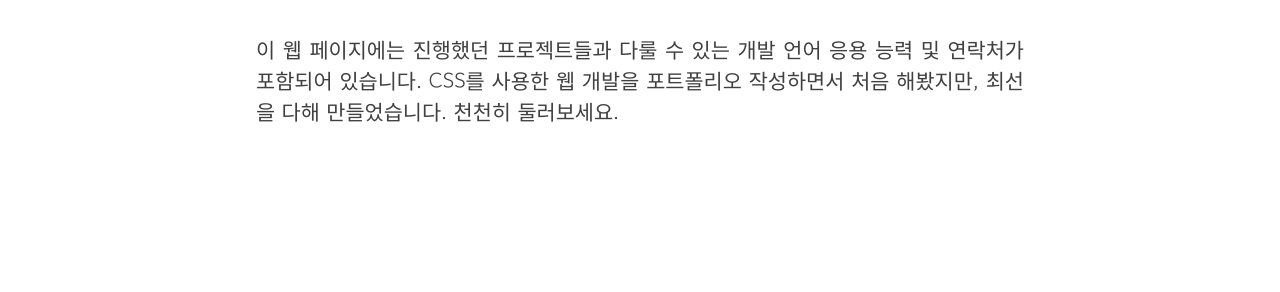
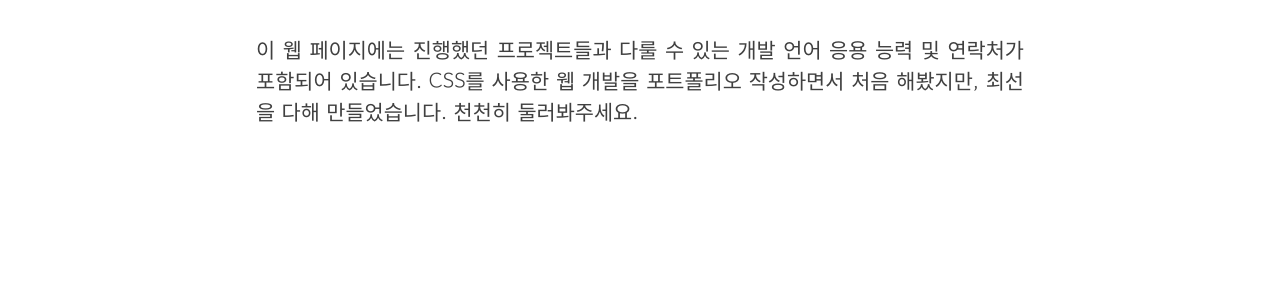
Before and after one commit to SongChaeYoung98/SongChaeYoung98.github.io, a Jekyll site: the page built from index.html, in a window 1280 px wide and 900 px high, scrolled down 1317 px. Shown: the part 226-518 px from the top of the window. Built offline with Jekyll 4.4.1, drawn with Linux system fonts in a browser that asks for light colours; nearby versions of some CDN libraries.

Commit message:
Update about.html

```diff
--- a/_includes/about.html
+++ b/_includes/about.html
@@ -9,7 +9,7 @@
                 저의 롤 모델은 오픈 소스 커뮤니티에 업로드 된 사연이 담긴 코드들에 대해 막힘없이 해결책을 제시해주는 훌륭한 프로그래머들 입니다. 유명한 개발자 또는 사업가가 아닐 지라도, 제 눈에는 이들이 제일 멋있고, 본받고 싶은 인물 입니다.
             </p>
             <p class="paragraph-text justify-text">
-                이 웹 페이지에는 진행했던 프로젝트들과 다룰 수 있는 개발 언어 응용 능력 및 연락처가 포함되어 있습니다. CSS를 사용한 웹 개발을 포트폴리오 작성하면서 처음 해봤지만, 최선을 다해 만들었습니다. 천천히 둘러보세요.
+                이 웹 페이지에는 진행했던 프로젝트들과 다룰 수 있는 개발 언어 응용 능력 및 연락처가 포함되어 있습니다. CSS를 사용한 웹 개발을 포트폴리오 작성하면서 처음 해봤지만, 최선을 다해 만들었습니다. 천천히 둘러봐주세요.
             </p>
         </div>
     </section>
```
